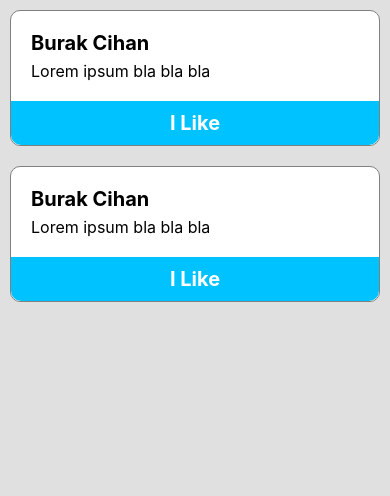
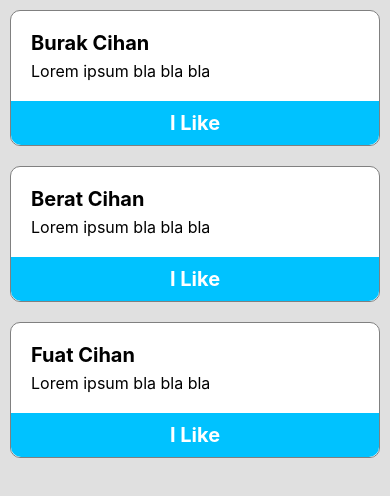
Before and after one commit to burakcihan61/react-native-beginning, a React Native app: screen / in a window 390 px wide. Shown: the top 496 px of the page. Built offline with nearby package versions, Linux system fonts and the light colour scheme.

Commit message:
typescript update

```diff
--- a/src/App.tsx
+++ b/src/App.tsx
@@ -1,12 +1,12 @@
 import React from 'react';
 import {SafeAreaView, StyleSheet} from 'react-native';
 import Card from './components/Card';
-
 const App = () => {
   return (
     <SafeAreaView style={styles.container}>
-      <Card />
-      <Card />
+      <Card name="Burak Cihan" title="Lorem ipsum bla bla bla" />
+      <Card name="Berat Cihan" title="Lorem ipsum bla bla bla" />
+      <Card name="Fuat Cihan" title="Lorem ipsum bla bla bla" />
     </SafeAreaView>
   );
 };
--- a/src/components/Card/Card.tsx
+++ b/src/components/Card/Card.tsx
@@ -2,12 +2,17 @@ import React from 'react';
 import {Text, TouchableOpacity, View} from 'react-native';
 import styles from './Card.style';
 
-const Card = () => {
+type TProps = {
+  name: string;
+  title: string;
+};
+
+const Card: React.FC<TProps> = (props: TProps) => {
   return (
     <View style={styles.container}>
       <View style={styles.body}>
-        <Text style={styles.title}>Burak Cihan</Text>
-        <Text style={styles.text}>Lorem ipsum bla bla bla</Text>
+        <Text style={styles.title}>{props.name}</Text>
+        <Text style={styles.text}>{props.title}</Text>
       </View>
       <TouchableOpacity style={styles.button_container}>
         <Text style={styles.button_title}>I Like</Text>
```
